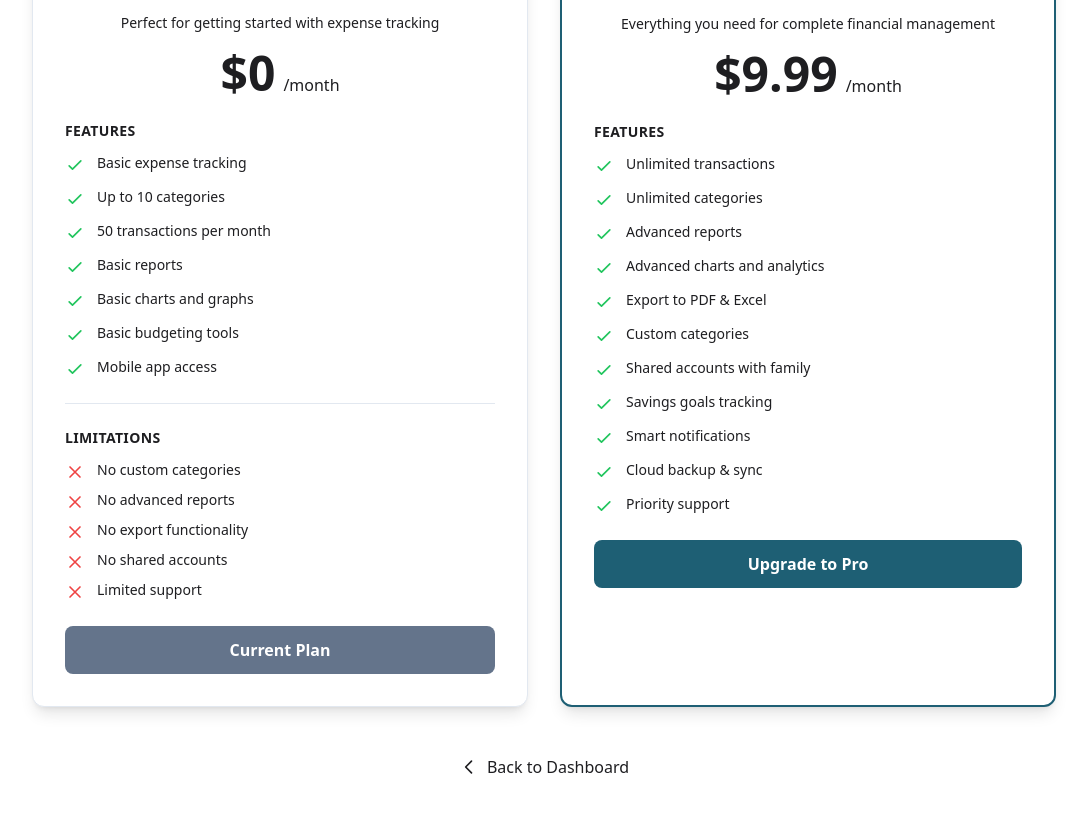
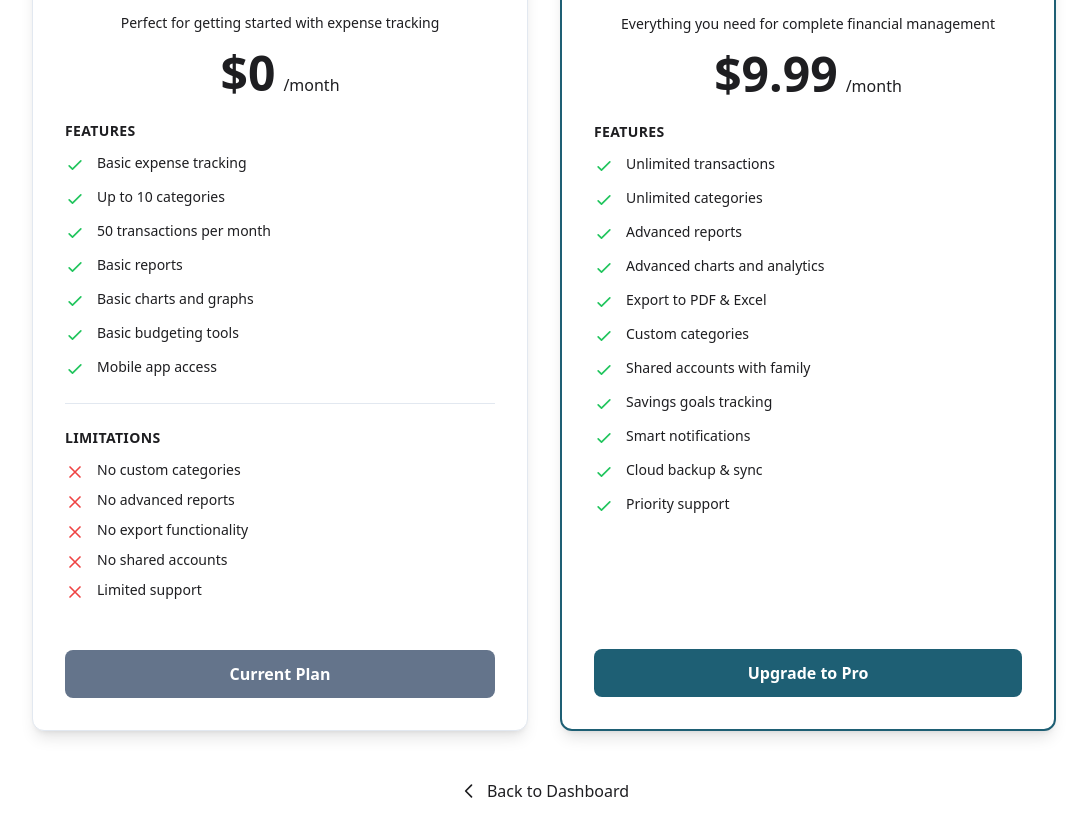
Before and after one commit to lucontre/expense-tracker-pro, a Next.js app in the folder web/: page /pricing in a window 1280 px wide. Shown: the part 300-1136 px from the top of the page, without its empty margins (96-1183 px from the left). Built offline with nearby package versions, Linux system fonts and the light colour scheme; no server answers.

Commit message:
Fix button alignment in pricing page

```diff
--- a/web/src/app/pricing/page.tsx
+++ b/web/src/app/pricing/page.tsx
@@ -218,7 +218,7 @@ export default function PricingPage() {
           {plans.map((plan) => (
             <div
               key={plan.id}
-              className={`relative rounded-xl bg-white p-8 shadow-lg dark:bg-slate-800 ${plan.popular ? 'border-2' : 'border border-slate-200 dark:border-slate-700'} transition-all hover:shadow-xl`}
+              className={`relative flex flex-col rounded-xl bg-white p-8 shadow-lg dark:bg-slate-800 ${plan.popular ? 'border-2' : 'border border-slate-200 dark:border-slate-700'} transition-all hover:shadow-xl`}
               style={plan.popular ? { borderColor: 'var(--primary)' } : undefined}
             >
               {plan.popular && (
@@ -251,7 +251,7 @@ export default function PricingPage() {
                 </div>
               </div>
 
-              <div className="mb-6">
+              <div className="mb-6 flex-grow">
                 <h4 className="text-sm font-semibold text-slate-900 dark:text-zinc-300 mb-3 uppercase tracking-wide">
                   Features
                 </h4>
@@ -309,6 +309,7 @@ export default function PricingPage() {
                 </div>
               )}
 
+              <div className="mt-auto pt-6">
                 <button
                   onClick={() => handleUpgrade(plan.id)}
                   className={`w-full rounded-lg px-6 py-3 font-semibold text-white transition-colors ${plan.buttonStyle}`}
@@ -325,6 +326,7 @@ export default function PricingPage() {
                 >
                   {plan.buttonText}
                 </button>
+              </div>
             </div>
           ))}
         </div>
```
Lines whose indentation alone changed are shown as unchanged.
